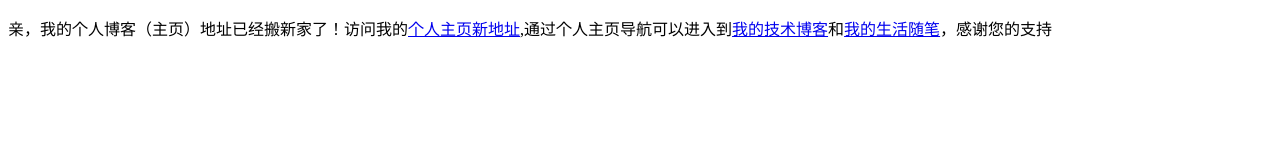
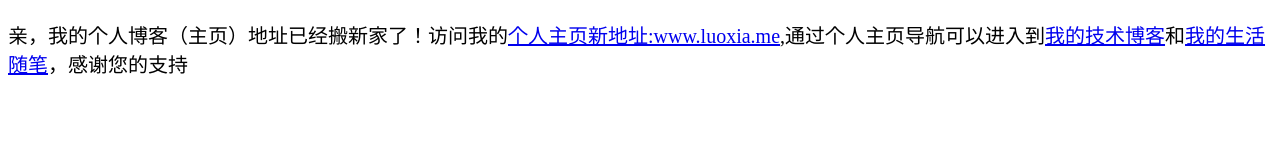
Before and after one commit to Iluoxia/Iluoxia.github.io, a plain HTML site: page index.html in a window 1280 px wide. Drawn offline with Linux system fonts and the light colour scheme.

Commit message:
Update index.html

```diff
--- a/index.html
+++ b/index.html
@@ -5,7 +5,7 @@
     <title>旧地址</title>
   </head>
   <body>
-    <p>亲，我的个人博客（主页）地址已经搬新家了！访问我的<a href="http://luoxia.me">个人主页新地址</a>,通过个人主页导航可以进入到<a href="http://luoxia.me/code">我的技术博客</a>和<a href="http://luoxia.me/life">我的生活随笔</a>，感谢您的支持
+    <p style="font-size:20px">亲，我的个人博客（主页）地址已经搬新家了！访问我的<a href="http://luoxia.me">个人主页新地址:www.luoxia.me</a>,通过个人主页导航可以进入到<a href="http://luoxia.me/code">我的技术博客</a>和<a href="http://luoxia.me/life">我的生活随笔</a>，感谢您的支持
     </p>
     </body>
     </html>
```
